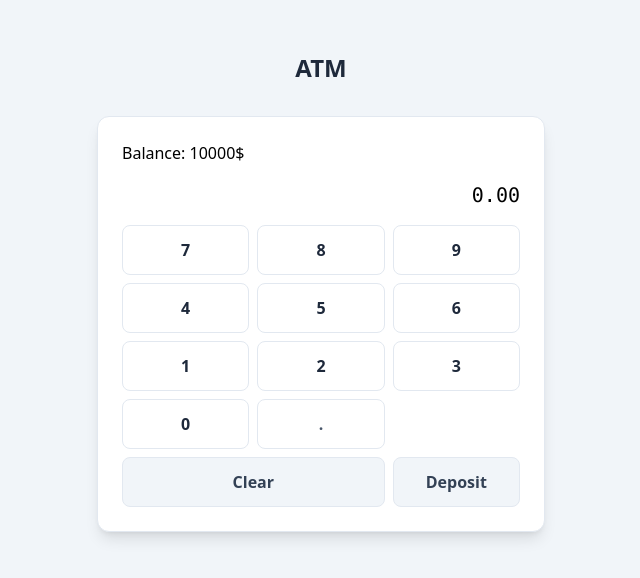
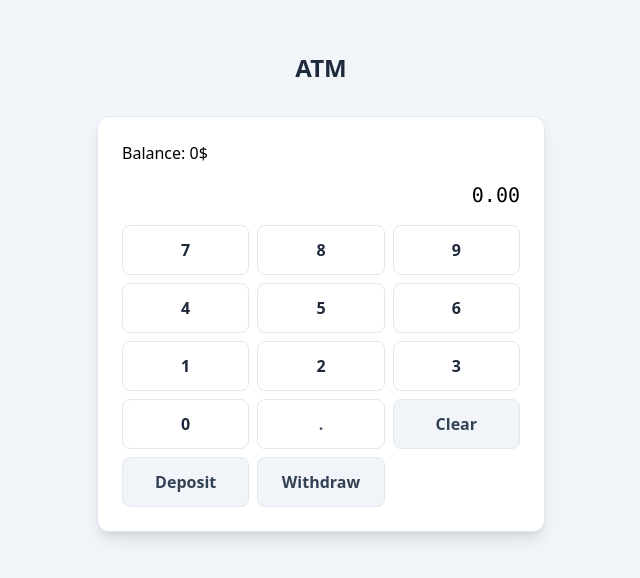
Before and after one commit to mateuszu/react-atm, a React (Vite) app: page / in a window 1280 px wide. Shown: the part 108-686 px from the top of the page, without its empty margins (319-959 px from the left). Built offline with nearby package versions, Linux system fonts and the light colour scheme; the HTML template or start-up script is replaced by a standard one.

Commit message:
move logic to custom hooks, add zod validation for number for digits after decimal point

```diff
--- a/package.json
+++ b/package.json
@@ -10,7 +10,8 @@
   },
   "dependencies": {
     "react": "^18.3.1",
-    "react-dom": "^18.3.1"
+    "react-dom": "^18.3.1",
+    "zod": "^4.3.6"
   },
   "devDependencies": {
     "@types/react": "^18.3.12",
--- a/src/App.tsx
+++ b/src/App.tsx
@@ -1,33 +1,7 @@
-import { useState } from "react";
+import { useAtm } from "./hooks/useAtm";
 
 function App() {
-  const [balance, setBalance] = useState(10000);
-  const [userInputAmount, setUserInputAmount] = useState("");
-
-  function appendDigit(digit: string) {
-    setUserInputAmount((prev) => {
-      if (prev === "0" && digit === "0") return prev;
-      if (prev === "0" && digit !== "0") return digit;
-      return prev + digit;
-    });
-  }
-
-  function appendDecimal() {
-    setUserInputAmount((prev) => (prev.includes(".") ? prev : prev === "" ? "0." : prev + "."));
-  }
-
-  function clearInput() {
-    setUserInputAmount("");
-  }
-
-  function deposit() {
-    const amount = parseFloat(userInputAmount);
-    if (isNaN(amount)) {
-      return;
-    }
-    setBalance((prev) => prev + amount);
-    setUserInputAmount("");
-  }
+  const { balance, inputAmount, appendDigit, appendDecimal, clearInput, depositFromInput, withdrawFromInput } = useAtm(0);
 
   const digits = ["7", "8", "9", "4", "5", "6", "1", "2", "3", "0"];
 
@@ -40,7 +14,7 @@ function App() {
         <div className="bg-white rounded-xl shadow-lg border border-slate-200 p-6 space-y-4">
           <p>Balance: {balance}$</p>
           <p className="text-right font-mono text-xl tabular-nums">
-            {userInputAmount || "0.00"}
+            {inputAmount || "0.00"}
           </p>
           <div className="grid grid-cols-3 gap-2" role="group" aria-label="Keypad">
             {digits.map((d) => (
@@ -63,16 +37,23 @@ function App() {
             <button
               type="button"
               onClick={clearInput}
-              className="col-span-2 py-3 rounded-lg border border-slate-200 bg-slate-100 font-semibold text-slate-700 hover:bg-slate-200"
+              className="py-3 rounded-lg border border-slate-200 bg-slate-100 font-semibold text-slate-700 hover:bg-slate-200"
             >
               Clear
             </button>
             <button
               type="button"
-              onClick={() => deposit()}
+              onClick={() => depositFromInput()}
               className="py-3 rounded-lg border border-slate-200 bg-slate-100 font-semibold text-slate-700 hover:bg-slate-200"
             >
               Deposit
+            </button>
+            <button
+              type="button"
+              onClick={() => withdrawFromInput()}
+              className="py-3 rounded-lg border border-slate-200 bg-slate-100 font-semibold text-slate-700 hover:bg-slate-200"
+            >
+              Withdraw
             </button>
           </div>
         </div>
--- /dev/null
+++ b/src/hooks/useAtm.ts
@@ -0,0 +1,29 @@
+import { useInputAmount } from "./useInputAmount";
+import { useBalance } from "./useBalance";
+
+export function useAtm(initialBalance: number = 0) {
+    const { inputAmount, appendDigit, appendDecimal, clearInput } = useInputAmount();
+    const { balance, deposit, withdraw } = useBalance(initialBalance);
+
+    function depositFromInput() {
+        const amount = parseFloat(inputAmount);
+        deposit(amount);
+        clearInput();
+    }
+
+    function withdrawFromInput() {
+        const amount = parseFloat(inputAmount);
+        withdraw(amount);
+        clearInput();
+    }
+
+    return {
+        balance,
+        inputAmount,
+        appendDigit,
+        appendDecimal,
+        clearInput,
+        depositFromInput,
+        withdrawFromInput,
+    };
+}
--- /dev/null
+++ b/src/hooks/useBalance.ts
@@ -0,0 +1,28 @@
+import { useState } from "react";
+
+export function useBalance(initialBalance: number = 0) {
+    const [balance, setBalance] = useState(initialBalance);
+
+    function deposit(amount: number) {
+        if (isNaN(amount)) {
+            return;
+        }
+        setBalance((prev) => prev + amount);
+    }
+
+    function withdraw(amount: number) {
+        if (isNaN(amount)) {
+            return;
+        }
+        if (amount > balance) {
+            return;
+        }
+        setBalance((prev) => prev - amount);
+    }
+
+    return {
+        balance,
+        deposit,
+        withdraw,
+    };
+}
--- /dev/null
+++ b/src/hooks/useInputAmount.ts
@@ -0,0 +1,59 @@
+import { useState } from 'react';
+import { z } from 'zod';
+
+const amountSchema = z.string().refine((s) => {
+    if (s === '') return true;
+
+    const parts = s.split('.');
+    if (parts.length > 2) return false;
+
+    const [intPart, decPart] = parts;
+    if (intPart.length === 0) return false;
+
+    if (!Array.from(intPart).every((ch) => ch >= '0' && ch <= '9')) return false;
+
+    if (decPart !== undefined) {
+        if (decPart.length > 2) return false;
+        if (!Array.from(decPart).every((ch) => ch >= '0' && ch <= '9')) return false;
+    }
+    return true;
+}, { message: 'Invalid money format' });
+
+export function useInputAmount() {
+    const [inputAmount, setInputAmount] = useState('');
+
+    function appendDigit(digit: string) {
+        setInputAmount((prev) => {
+            if (!/^[0-9]$/.test(digit)) return prev;
+            // Prevent multiple leading zeros like "00"
+            if (prev === "0" && digit === "0") return prev;
+            let candidate: string;
+            if (prev === "0" && digit !== "0") candidate = digit;
+            else candidate = prev + digit;
+
+            const ok = amountSchema.safeParse(candidate).success;
+            return ok ? candidate : prev;
+        });
+    }
+
+    function appendDecimal() {
+        setInputAmount((prev) => {
+            if (prev.includes('.')) return prev;
+            const candidate = prev === '' ? '0.' : prev + '.';
+            const ok = amountSchema.safeParse(candidate).success;
+            return ok ? candidate : prev;
+        });
+    }
+
+    function clearInput() {
+        setInputAmount("");
+    }
+
+
+    return {
+        inputAmount,
+        appendDigit,
+        appendDecimal,
+        clearInput,
+    };
+}
```
Also changed, not shown: 1 other file (tests, documents, lock files or other folders).
